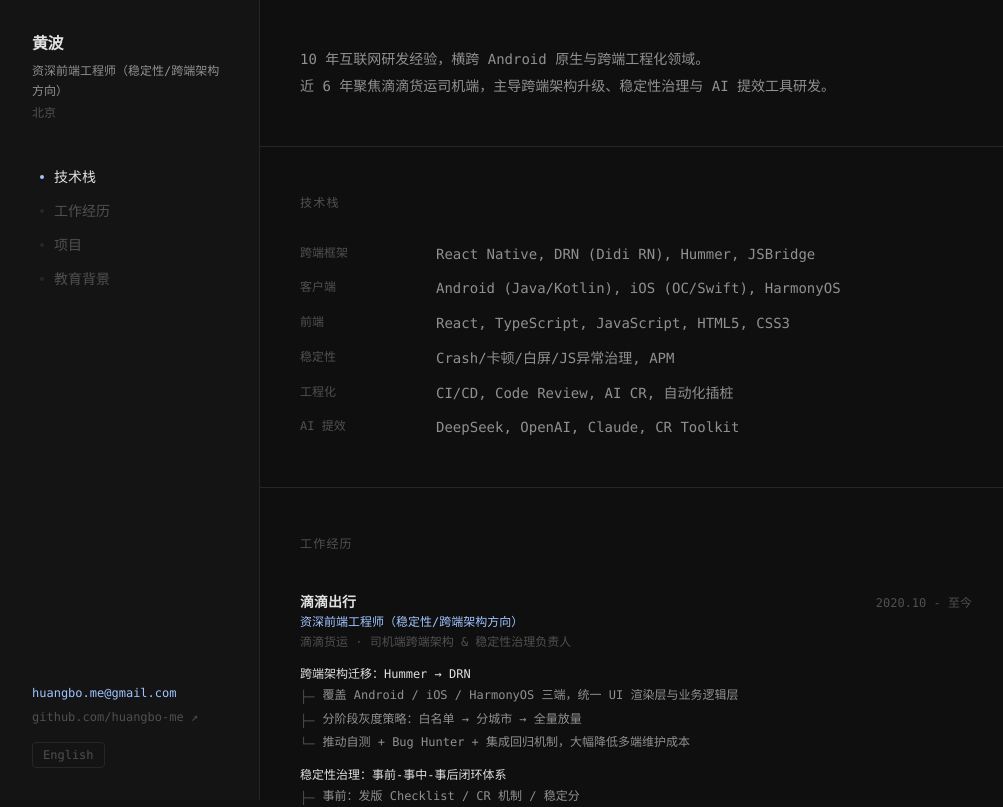
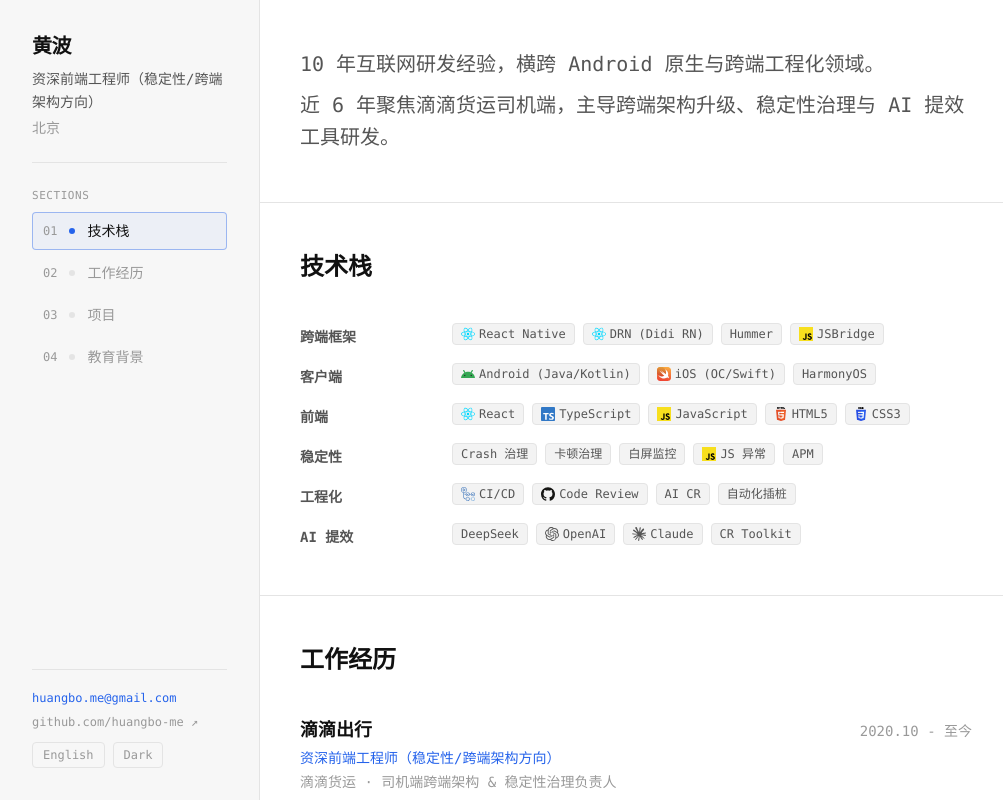
Before and after one commit to huangbo-me/huangbo-me.github.io, a React (Vite) app: page / in a window 1280 px wide. Shown: the top 807 px of the page, without its empty margins (0-1003 px from the left). Built offline with nearby package versions, Linux system fonts and the light colour scheme.

Commit message:
feat: 样式修改

```diff
--- a/package.json
+++ b/package.json
@@ -10,6 +10,7 @@
     "preview": "vite preview"
   },
   "dependencies": {
+    "@iconify/react": "^6.0.2",
     "react": "^19.2.5",
     "react-dom": "^19.2.5"
   },
--- a/src/App.jsx
+++ b/src/App.jsx
@@ -1,3 +1,4 @@
+import { useEffect, useState } from 'react'
 import { LangProvider, useLang } from './LangContext'
 import { zh, en } from './i18n'
 import Sidebar from './components/Header'
@@ -10,17 +11,42 @@
 function AppContent() {
   const { lang, toggleLang } = useLang()
   const t = lang === 'zh' ? zh : en
+  const [theme, setTheme] = useState('light')
+
+  useEffect(() => {
+    const saved = localStorage.getItem('theme')
+    if (saved === 'light' || saved === 'dark') {
+      setTheme(saved)
+      return
+    }
+    const isDark = window.matchMedia('(prefers-color-scheme: dark)').matches
+    setTheme(isDark ? 'dark' : 'light')
+  }, [])
+
+  useEffect(() => {
+    document.documentElement.setAttribute('data-theme', theme)
+    localStorage.setItem('theme', theme)
+  }, [theme])
+
+  const toggleTheme = () => {
+    setTheme((prev) => (prev === 'dark' ? 'light' : 'dark'))
+  }
 
   return (
     <div className="min-h-screen bg-bg text-text">
-      <Sidebar t={t} toggleLang={toggleLang} />
+      <Sidebar
+        t={t}
+        toggleLang={toggleLang}
+        theme={theme}
+        toggleTheme={toggleTheme}
+      />
 
       <main className="md:ml-[260px] pt-[57px] md:pt-0">
         {/* Summary */}
         <section className="px-10 py-12 border-b border-border">
-          <div className="space-y-1 max-w-2xl">
+          <div className="space-y-2 max-w-2xl">
             {t.summary.split('\n').map((line, i) => (
-              <p key={i} className="text-sm text-secondary leading-relaxed">{line}</p>
+              <p key={i} className="text-xl text-secondary leading-relaxed">{line}</p>
             ))}
           </div>
         </section>
--- a/src/components/Experience.jsx
+++ b/src/components/Experience.jsx
@@ -1,30 +1,30 @@
 export default function Experience({ t }) {
   return (
     <section id="experience" className="px-10 py-12 border-b border-border">
-      <h2 className="text-xs font-medium uppercase tracking-widest text-muted mb-10">
+      <h2 className="text-2xl font-bold text-text mb-10">
         {t.experienceTitle}
       </h2>
       <div className="space-y-12 max-w-2xl">
         {t.experience.map((exp, idx) => (
           <div key={idx}>
             <div className="flex flex-col sm:flex-row sm:items-baseline sm:justify-between gap-1">
-              <span className="text-sm font-semibold text-text">{exp.company}</span>
-              <span className="text-xs text-muted">{exp.period}</span>
+              <span className="text-lg font-semibold text-text">{exp.company}</span>
+              <span className="text-sm text-muted">{exp.period}</span>
             </div>
-            <div className="mt-0.5 text-xs text-accent">{exp.title}</div>
+            <div className="mt-1 text-sm text-accent">{exp.title}</div>
             {exp.desc && (
-              <div className="mt-1 text-xs text-muted">{exp.desc}</div>
+              <div className="mt-1 text-sm text-muted">{exp.desc}</div>
             )}
 
-            <div className="mt-4 space-y-3">
+            <div className="mt-5 space-y-4">
               {exp.bullets.map((b, i) => (
                 <div key={i}>
                   {/* Level 1: action title */}
-                  <div className="text-xs font-medium text-text">{b.title}</div>
+                  <div className="text-sm font-semibold text-text">{b.title}</div>
                   {/* Level 2: sub-items */}
-                  <ul className="mt-1 space-y-0.5">
+                  <ul className="mt-1.5 space-y-1">
                     {b.items.map((item, j) => (
-                      <li key={j} className="flex gap-2 text-xs text-secondary leading-relaxed">
+                      <li key={j} className="flex gap-2 text-sm text-secondary leading-relaxed">
                         <span className="text-muted shrink-0 mt-0.5">
                           {j === b.items.length - 1 ? '└─' : '├─'}
                         </span>
--- a/src/components/Header.jsx
+++ b/src/components/Header.jsx
@@ -7,7 +7,7 @@
   { id: 'education',  key: 'educationTitle' },
 ]
 
-export default function Sidebar({ t, toggleLang }) {
+export default function Sidebar({ t, toggleLang, theme, toggleTheme }) {
   const [active, setActive] = useState('skills')
   const [mobileOpen, setMobileOpen] = useState(false)
 
@@ -27,29 +27,31 @@
   const SidebarContent = () => (
     <>
       {/* Identity */}
-      <div>
-        <div className="text-base font-semibold text-text tracking-tight">
+      <div className="pb-6 border-b border-border">
+        <div className="text-xl font-bold text-text tracking-tight">
           {t.name}
         </div>
-        <div className="mt-1.5 text-xs text-secondary leading-relaxed">{t.title}</div>
-        <div className="mt-1 text-xs text-muted">{t.location}</div>
+        <div className="mt-2 text-sm text-secondary leading-relaxed">{t.title}</div>
+        <div className="mt-1 text-sm text-muted">{t.location}</div>
       </div>
 
       {/* Nav */}
-      <nav className="mt-10 flex-1">
-        <ul className="space-y-0.5">
-          {NAV_ITEMS.map(({ id, key }) => (
+      <nav className="mt-6 flex-1">
+        <div className="text-[11px] uppercase tracking-wider text-muted mb-2">Sections</div>
+        <ul className="space-y-1">
+          {NAV_ITEMS.map(({ id, key }, idx) => (
             <li key={id}>
               <a
                 href={`#${id}`}
                 onClick={() => setMobileOpen(false)}
-                className={`flex items-center gap-2.5 px-2 py-1.5 text-sm rounded transition-colors ${
+                className={`flex items-center gap-3 px-2.5 py-2 text-sm rounded border transition-colors ${
                   active === id
-                    ? 'text-text'
-                    : 'text-muted hover:text-secondary'
+                    ? 'text-text border-accent/40 bg-accent/5'
+                    : 'text-muted border-transparent hover:text-secondary hover:border-border'
                 }`}
               >
-                <span className={`w-1 h-1 rounded-full shrink-0 transition-colors ${
+                <span className="text-xs text-muted shrink-0">{String(idx + 1).padStart(2, '0')}</span>
+                <span className={`w-1.5 h-1.5 rounded-full shrink-0 transition-colors ${
                   active === id ? 'bg-accent' : 'bg-border'
                 }`} />
                 {t[key]}
@@ -60,7 +62,7 @@
       </nav>
 
       {/* Contact & lang */}
-      <div className="space-y-4">
+      <div className="space-y-3 pt-5 border-t border-border">
         <div className="space-y-2">
           <a
             href={`mailto:${t.email}`}
@@ -77,12 +79,21 @@
             github.com/huangbo-me ↗
           </a>
         </div>
+        <div className="flex gap-2">
           <button
             onClick={toggleLang}
             className="text-xs text-muted hover:text-secondary border border-border rounded px-2.5 py-1 transition-colors cursor-pointer"
           >
             {t.switchLang}
           </button>
+          <button
+            onClick={toggleTheme}
+            className="text-xs text-muted hover:text-secondary border border-border rounded px-2.5 py-1 transition-colors cursor-pointer"
+            title="切换主题"
+          >
+            {theme === 'dark' ? 'Light' : 'Dark'}
+          </button>
+        </div>
       </div>
     </>
   )
@@ -97,7 +108,13 @@
       {/* Mobile top bar */}
       <div className="md:hidden fixed top-0 left-0 right-0 z-40 bg-sidebar border-b border-border px-5 py-4 flex items-center justify-between">
         <span className="text-sm font-semibold text-text">{t.name}</span>
-        <div className="flex items-center gap-3">
+        <div className="flex items-center gap-2">
+          <button
+            onClick={toggleTheme}
+            className="text-xs text-muted border border-border rounded px-2.5 py-1 cursor-pointer"
+          >
+            {theme === 'dark' ? '浅色' : '深色'}
+          </button>
           <button
             onClick={toggleLang}
             className="text-xs text-muted border border-border rounded px-2.5 py-1 cursor-pointer"
--- a/src/components/Skills.jsx
+++ b/src/components/Skills.jsx
@@ -1,14 +1,80 @@
+import { Icon } from '@iconify/react'
+
+// Icon mapping for known technologies
+const ICON_MAP = {
+  // Cross-platform
+  'React Native':      'logos:react',
+  'DRN (Didi RN)':     'logos:react',
+  'Hummer':            null,
+  'JSBridge':          'logos:javascript',
+
+  // Mobile
+  'Android (Java/Kotlin)': 'logos:android-icon',
+  'iOS (OC/Swift)':        'logos:swift',
+  'HarmonyOS':             null,
+
+  // Frontend
+  'React':       'logos:react',
+  'TypeScript':  'logos:typescript-icon',
+  'JavaScript':  'logos:javascript',
+  'HTML5':       'logos:html-5',
+  'CSS3':        'logos:css-3',
+
+  // Stability
+  'Crash 治理':  null,
+  '卡顿治理':    null,
+  '白屏监控':    null,
+  'JS 异常':     'logos:javascript',
+  'APM':         null,
+  'Crash':       null,
+  'ANR':         null,
+  'White Screen': null,
+  'JS Exception': 'logos:javascript',
+
+  // Engineering
+  'CI/CD':       'logos:github-actions',
+  'Code Review': 'logos:github-icon',
+  'AI CR':       null,
+  '自动化插桩':  null,
+  'Automation':  null,
+
+  // AI
+  'DeepSeek':   null,
+  'OpenAI':     'simple-icons:openai',
+  'Claude':     'simple-icons:claude',
+  'CR Toolkit': null,
+}
+
 export default function Skills({ t }) {
   return (
     <section id="skills" className="px-10 py-12 border-b border-border">
-      <h2 className="text-xs font-medium uppercase tracking-widest text-muted mb-8">
+      <h2 className="text-2xl font-bold text-text mb-10">
         {t.skillsTitle}
       </h2>
-      <div className="space-y-3 max-w-2xl">
-        {t.skills.map(({ category, items }, idx) => (
-          <div key={category} className="flex flex-col sm:flex-row gap-1 sm:gap-6 text-sm">
-            <span className="text-xs text-muted w-28 shrink-0 pt-0.5">{category}</span>
-            <span className="text-secondary leading-relaxed">{items}</span>
+      <div className="space-y-4 max-w-2xl">
+        {t.skills.map(({ category, items }) => (
+          <div key={category} className="flex flex-col sm:flex-row gap-2 sm:gap-6 sm:items-start">
+            {/* Category: secondary heading */}
+            <h3 className="text-sm font-semibold text-secondary w-32 shrink-0 pt-1">
+              {category}
+            </h3>
+            {/* Skill tags */}
+            <div className="flex flex-wrap gap-2">
+              {items.map((item) => {
+                const icon = ICON_MAP[item]
+                return (
+                  <span
+                    key={item}
+                    className="flex items-center gap-1 px-2 py-0.5 text-xs text-secondary bg-surface border border-border rounded hover:border-muted transition-colors"
+                  >
+                    {icon && (
+                      <Icon icon={icon} className="w-3.5 h-3.5 shrink-0" />
+                    )}
+                    {item}
+                  </span>
+                )
+              })}
+            </div>
           </div>
         ))}
       </div>
--- a/src/i18n.js
+++ b/src/i18n.js
@@ -12,12 +12,12 @@
   educationTitle: '教育背景',
 
   skills: [
-    { category: '跨端框架', items: 'React Native, DRN (Didi RN), Hummer, JSBridge' },
-    { category: '客户端', items: 'Android (Java/Kotlin), iOS (OC/Swift), HarmonyOS' },
-    { category: '前端', items: 'React, TypeScript, JavaScript, HTML5, CSS3' },
-    { category: '稳定性', items: 'Crash/卡顿/白屏/JS异常治理, APM' },
-    { category: '工程化', items: 'CI/CD, Code Review, AI CR, 自动化插桩' },
-    { category: 'AI 提效', items: 'DeepSeek, OpenAI, Claude, CR Toolkit' },
+    { category: '跨端框架', items: ['React Native', 'DRN (Didi RN)', 'Hummer', 'JSBridge'] },
+    { category: '客户端', items: ['Android (Java/Kotlin)', 'iOS (OC/Swift)', 'HarmonyOS'] },
+    { category: '前端', items: ['React', 'TypeScript', 'JavaScript', 'HTML5', 'CSS3'] },
+    { category: '稳定性', items: ['Crash 治理', '卡顿治理', '白屏监控', 'JS 异常', 'APM'] },
+    { category: '工程化', items: ['CI/CD', 'Code Review', 'AI CR', '自动化插桩'] },
+    { category: 'AI 提效', items: ['DeepSeek', 'OpenAI', 'Claude', 'CR Toolkit'] },
   ],
 
   experience: [
@@ -166,12 +166,12 @@
   educationTitle: 'Education',
 
   skills: [
-    { category: 'Cross-Platform', items: 'React Native, DRN (Didi RN), Hummer, JSBridge' },
-    { category: 'Mobile', items: 'Android (Java/Kotlin), iOS (OC/Swift), HarmonyOS' },
-    { category: 'Frontend', items: 'React, TypeScript, JavaScript, HTML5, CSS3' },
-    { category: 'Stability', items: 'Crash/ANR/White Screen/JS Exception, APM' },
-    { category: 'Engineering', items: 'CI/CD, Code Review, AI CR, Automation' },
-    { category: 'AI Tools', items: 'DeepSeek, OpenAI, Claude, CR Toolkit' },
+    { category: 'Cross-Platform', items: ['React Native', 'DRN (Didi RN)', 'Hummer', 'JSBridge'] },
+    { category: 'Mobile', items: ['Android (Java/Kotlin)', 'iOS (OC/Swift)', 'HarmonyOS'] },
+    { category: 'Frontend', items: ['React', 'TypeScript', 'JavaScript', 'HTML5', 'CSS3'] },
+    { category: 'Stability', items: ['Crash', 'ANR', 'White Screen', 'JS Exception', 'APM'] },
+    { category: 'Engineering', items: ['CI/CD', 'Code Review', 'AI CR', 'Automation'] },
+    { category: 'AI Tools', items: ['DeepSeek', 'OpenAI', 'Claude', 'CR Toolkit'] },
   ],
 
   experience: [
--- a/src/index.css
+++ b/src/index.css
@@ -1,14 +1,56 @@
 @import "tailwindcss";
 
 @theme {
+  --color-bg: #ffffff;
+  --color-sidebar: #f7f7f7;
+  --color-surface: #f3f3f3;
+  --color-border: #e4e4e4;
+  --color-text: #111111;
+  --color-secondary: #555555;
+  --color-muted: #999999;
+  --color-accent: #2563eb;
+}
+
+:root {
+  color-scheme: light;
+}
+
+@media (prefers-color-scheme: dark) {
+  :root {
+    color-scheme: dark;
+    --color-bg: #0f0f0f;
+    --color-sidebar: #141414;
+    --color-surface: #1a1a1a;
+    --color-border: #2a2a2a;
+    --color-text: #e7e7e7;
+    --color-secondary: #b0b0b0;
+    --color-muted: #7d7d7d;
+    --color-accent: #8ab4ff;
+  }
+}
+
+[data-theme='light'] {
+  color-scheme: light;
+  --color-bg: #ffffff;
+  --color-sidebar: #f7f7f7;
+  --color-surface: #f3f3f3;
+  --color-border: #e4e4e4;
+  --color-text: #111111;
+  --color-secondary: #555555;
+  --color-muted: #999999;
+  --color-accent: #2563eb;
+}
+
+[data-theme='dark'] {
+  color-scheme: dark;
   --color-bg: #0f0f0f;
   --color-sidebar: #141414;
   --color-surface: #1a1a1a;
-  --color-border: #262626;
-  --color-text: #e0e0e0;
-  --color-secondary: #909090;
-  --color-muted: #505050;
-  --color-accent: #a0c4ff;
+  --color-border: #2a2a2a;
+  --color-text: #e7e7e7;
+  --color-secondary: #b0b0b0;
+  --color-muted: #7d7d7d;
+  --color-accent: #8ab4ff;
 }
 
 html {
@@ -25,7 +67,7 @@
 }
 
 @media print {
-  body { font-size: 11px; background: white; color: #1d1d1f; }
+  body { font-size: 11px; }
   aside { display: none !important; }
   main { margin-left: 0 !important; }
   section { break-inside: avoid; }
```
Also changed, not shown: src/components/Education.jsx (+4 -4 lines), src/components/Projects.jsx (+5 -5 lines), 1 other file (tests, documents, lock files or other folders). Lines whose indentation alone changed are shown as unchanged.
